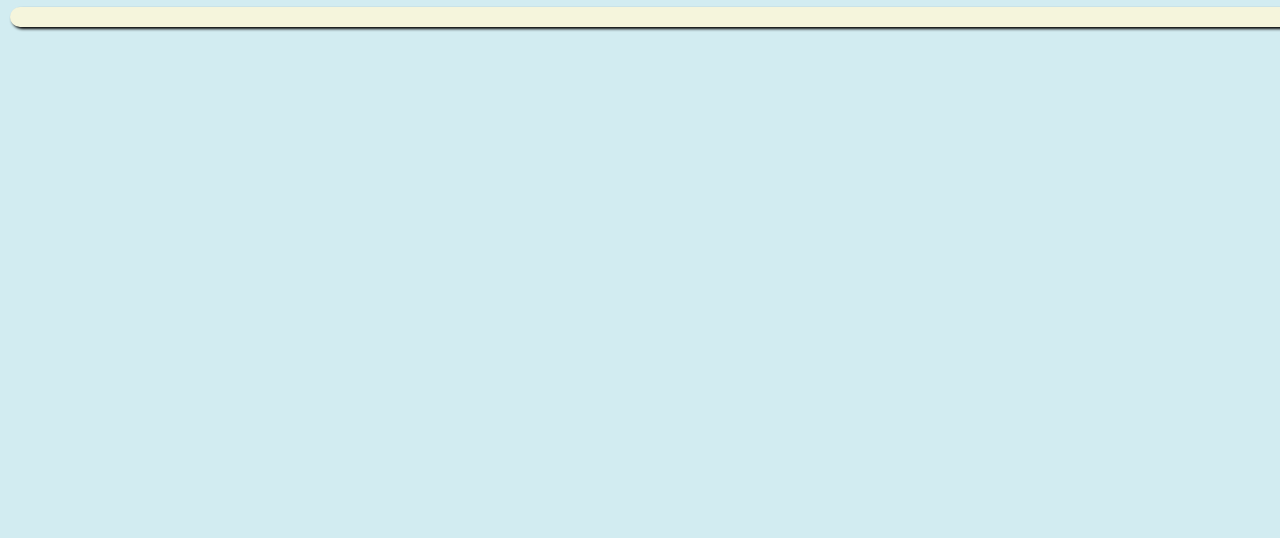
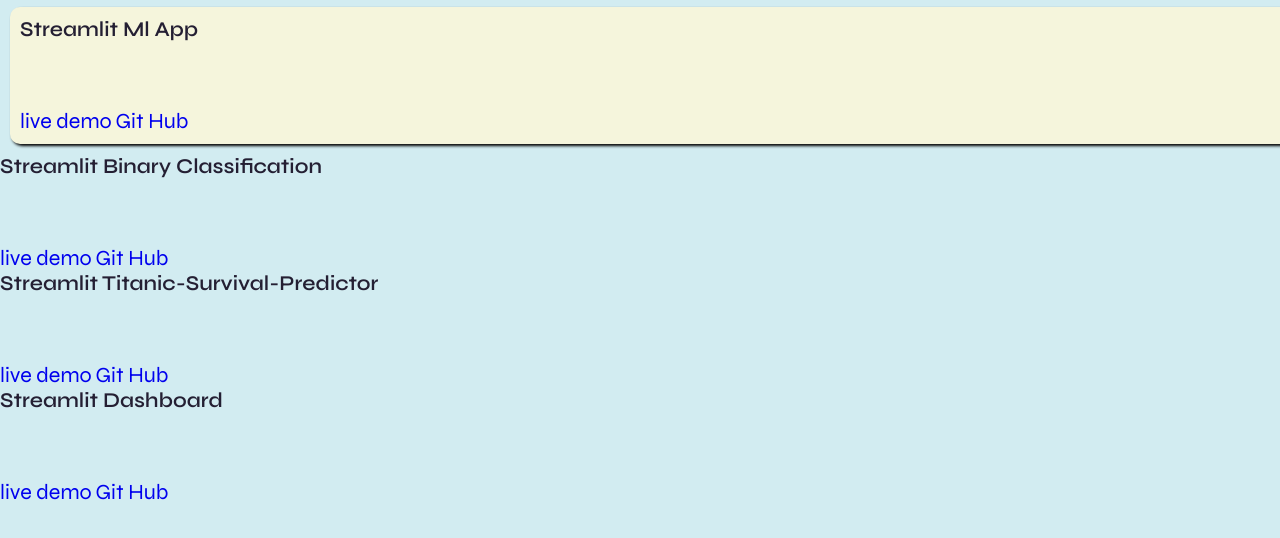
Before and after one commit to Raghav6126/Portfolio, a plain HTML site: page projectpage.html in a window 1280 px wide. Shown: the part 96-634 px from the top of the page. Drawn offline with Linux system fonts and the light colour scheme.

Commit message:
Update projectpage.html

```diff
--- a/projectpage.html
+++ b/projectpage.html
@@ -9,36 +9,55 @@
 <body>
     <h1 style="margin-left: 45%; margin-top: 50px;">Projects</h1>
     <div class="projectbox">
- <!-- <h3>Algorithm Visualizer in Java
+
+ <h3>Streamlit Ml App
 </h3>
-<p> Developed an interactive visualizer to demonstrate the working of sorting algorithms like Bubble Sort, Merge Sort,
-    Insertion Sort, and Selection Sort. <br>
-     Technologies used: Java, Swing, AWT, and Multithreading for responsive GUI and real-time sorting animations.
-    <br> Created a JAR file for ease of distribution and deployed a static webpage using GitHub Pages to allow users to download
-    the application seamlessly.</p>
+<p> <br>
+
+    <br></p>
     <br>
-    <a href="" style="font-size: larger;">GitHub</a>
-
+    <a href="https://app-ml-app-6nyu6x3jrbfuhxw4zpsco9.streamlit.app/" style="font-size: larger;">live demo</a>
+    <a href="https://github.com/Raghav6126/Streamlit-ml-app.git" style="font-size: larger;">Git Hub</a>
     </div>
 
-    <div class="projectbox">
-        <h3> Email-Spam-Classifier
+
+
+
+    <h3>Streamlit Binary Classification
+    </h3>
+    <p> <br>
+
+        <br></p>
+        <br>
+        <a href="https://app-ml-app-fndyjeloozkqrhvxyljuhx.streamlit.app/" style="font-size: larger;">live demo</a>
+        <a href="https://github.com/Raghav6126/Streamlit-Binary.git" style="font-size: larger;">Git Hub</a>
+        </div>
+
+
+
+
+    <h3>Streamlit Titanic-Survival-Predictor
         </h3>
-        <p> Technologies used: Python, Scikit-learn, Pandas, NumPy, Google Colab. <br>
-            Developed a spam detection model using Logistic Regression with TF-IDF Vectorizer, achieving an accuracy of 96.59%.</p>
+        <p> <br>
+
+            <br></p>
             <br>
-            <a href="" style="font-size: larger;">GitHub</a>
-            </div> -->
+            <a href="https://titanic-survival-predictor-6hdg9p9hbvtyitbc2pxhqk.streamlit.app/" style="font-size: larger;">live demo</a>
+            <a href="https://github.com/Raghav6126/Titanic-Survival-Predictor.git" style="font-size: larger;">Git Hub</a>
+            </div>
 
-            <!-- <div class="projectbox">
-                <h3>
-                </h3>
-                <p>
 
-                </p>
-                    <br>
-                    <a href="" style="font-size: larger;">GitHub</a>
-                    </div> -->
+
+
+     <h3>Streamlit Dashboard
+            </h3>
+            <p> <br>
+
+                <br></p>
+                <br>
+                <a href="https://app-dashboard-49urbhrmjx4r7xyv86ibck.streamlit.app/" style="font-size: larger;">live demo</a>
+                <a href="https://github.com/Raghav6126/Streamlit-Dashboard.git" style="font-size: larger;">Git Hub</a>
+                </div>
 
 </body>
 </html>
```
